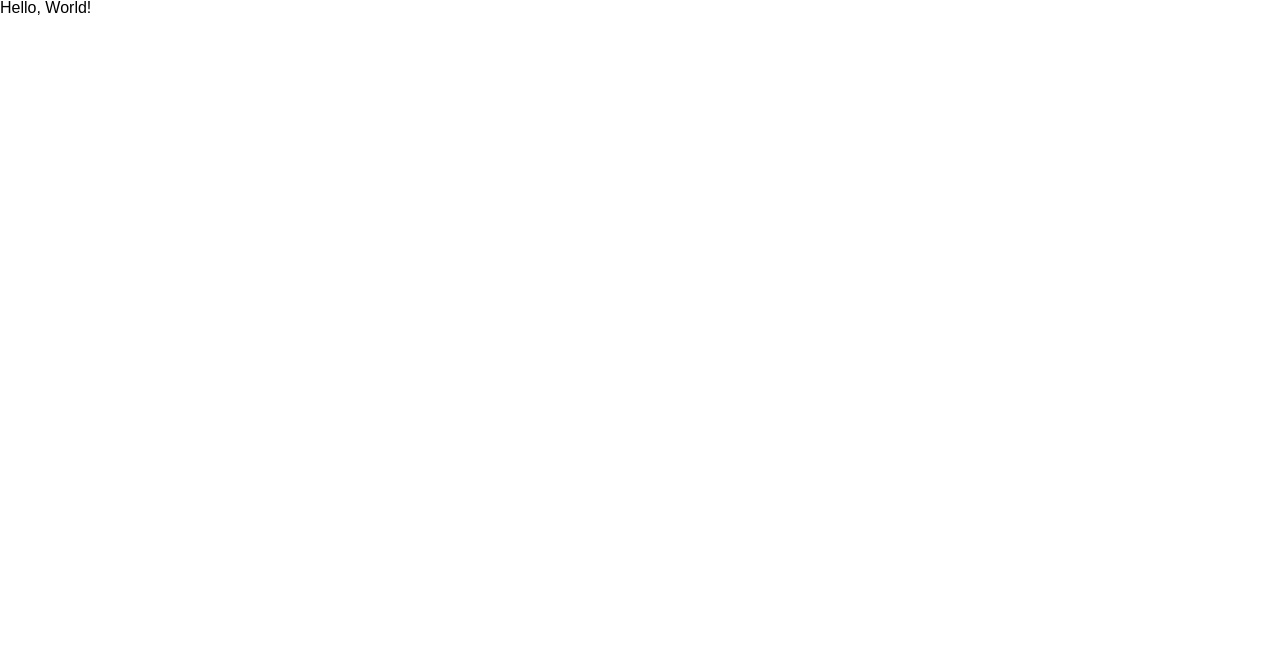
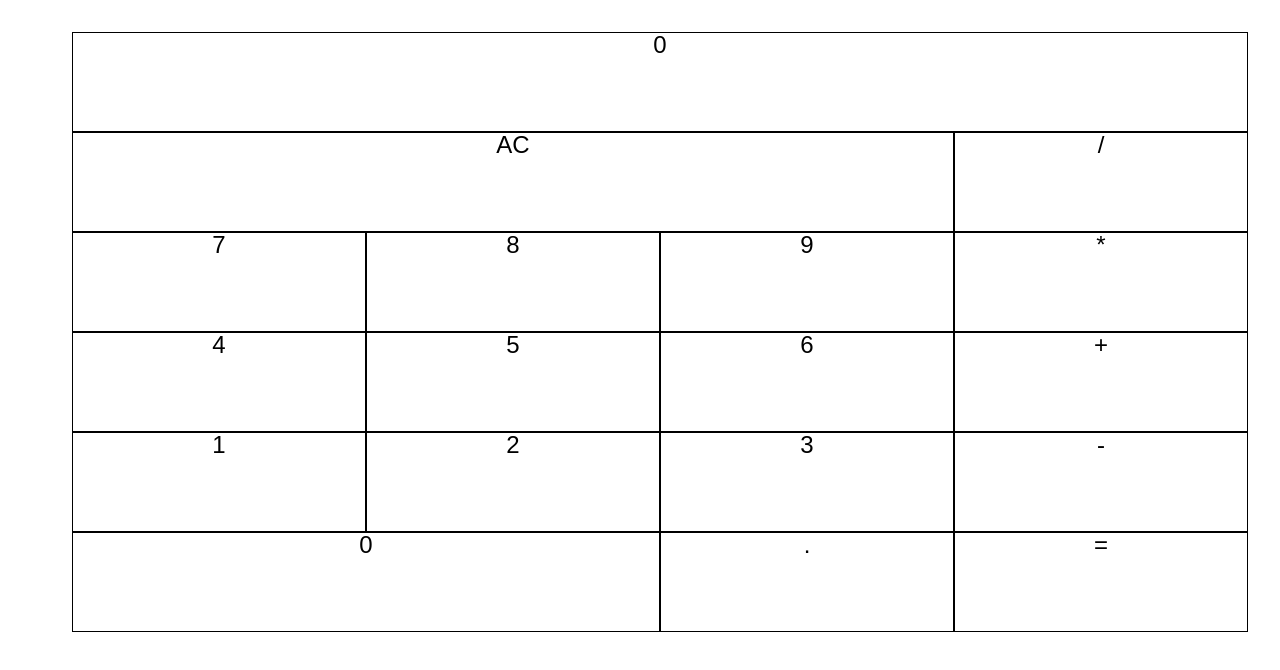
Before and after one commit to Natejjp/react-calculator, a React (Create React App) app: page / in a window 1280 px wide. Shown: the top 670 px of the page. Built offline with nearby package versions, Linux system fonts and the light colour scheme.

Commit message:
Basic html and css layout

```diff
--- a/src/App.jsx
+++ b/src/App.jsx
@@ -1,5 +1,31 @@
 import React from 'react'
 
 export function App() {
-  return <div>Hello, World!</div>
+  return (
+    <main>
+      <section>
+        <ul>
+          <li className="input">0</li>
+          <li className="clear">AC</li>
+          <li>/</li>
+          <li>7</li>
+          <li>8</li>
+          <li>9</li>
+          <li>*</li>
+          <li>4</li>
+          <li>5</li>
+          <li>6</li>
+          <li>+</li>
+          <li>1</li>
+          <li>2</li>
+          <li>3</li>
+          <li>-</li>
+          <li className="zero">0</li>
+          <li>.</li>
+          <li>=</li>
+        </ul>
+        {/* <ul></ul> */}
+      </section>
+    </main>
+  )
 }
--- a/src/index.scss
+++ b/src/index.scss
@@ -10,3 +10,38 @@ body {
   margin: 0;
   min-height: 100%;
 }
+
+main {
+  align-items: center;
+  margin: 2rem;
+}
+
+// section {
+//   // display: flex;
+// }
+
+ul {
+  list-style: none;
+  display: grid;
+  grid-template-columns: 1fr 1fr 1fr 1fr;
+  grid-auto-rows: minmax(100px, auto);
+  // grid-template-rows: 1fr 1fr 1fr 1fr 1fr 1fr;
+}
+li {
+  border: 1px solid black;
+  font-size: 24px;
+  text-align: center;
+}
+.input {
+  grid-column: 1/5;
+  // display: grid;
+  // justify-items: end;
+}
+
+.clear {
+  grid-column: 1/4;
+}
+
+.zero {
+  grid-column: 1/3;
+}
```
